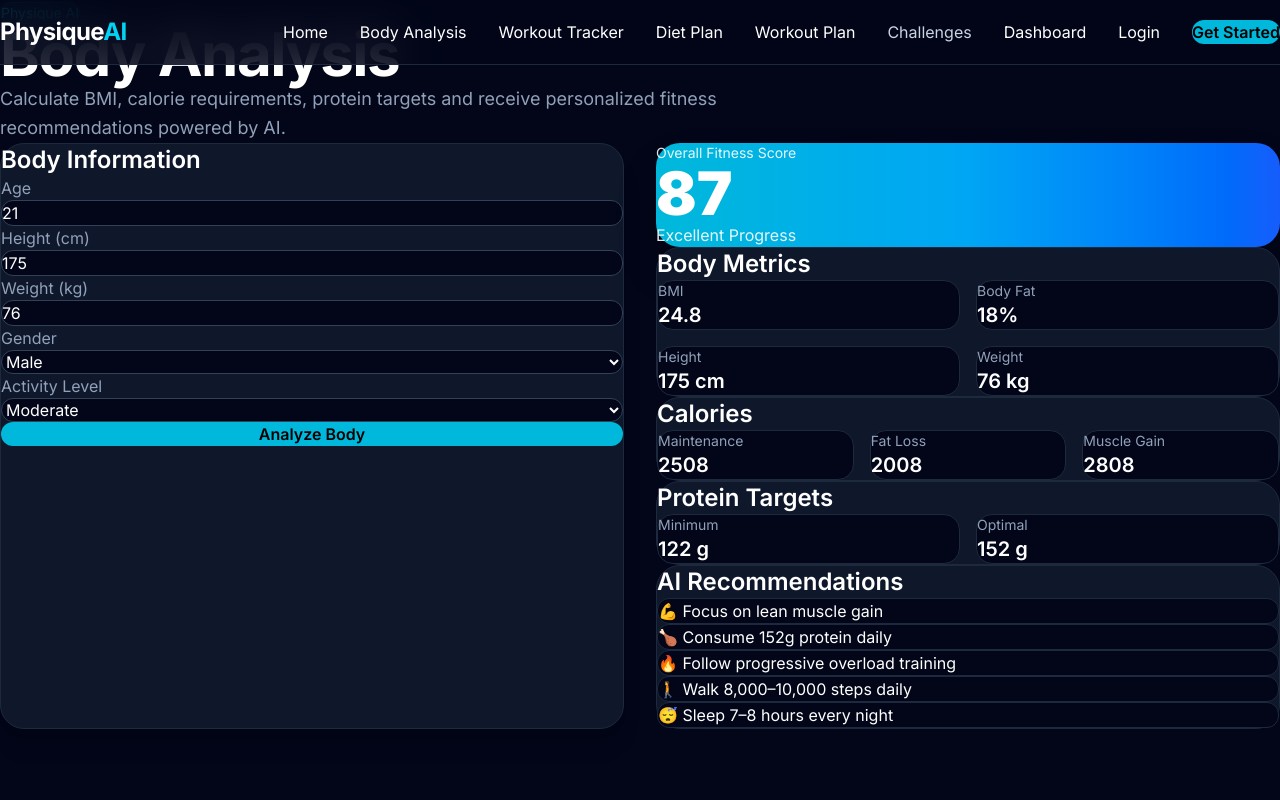
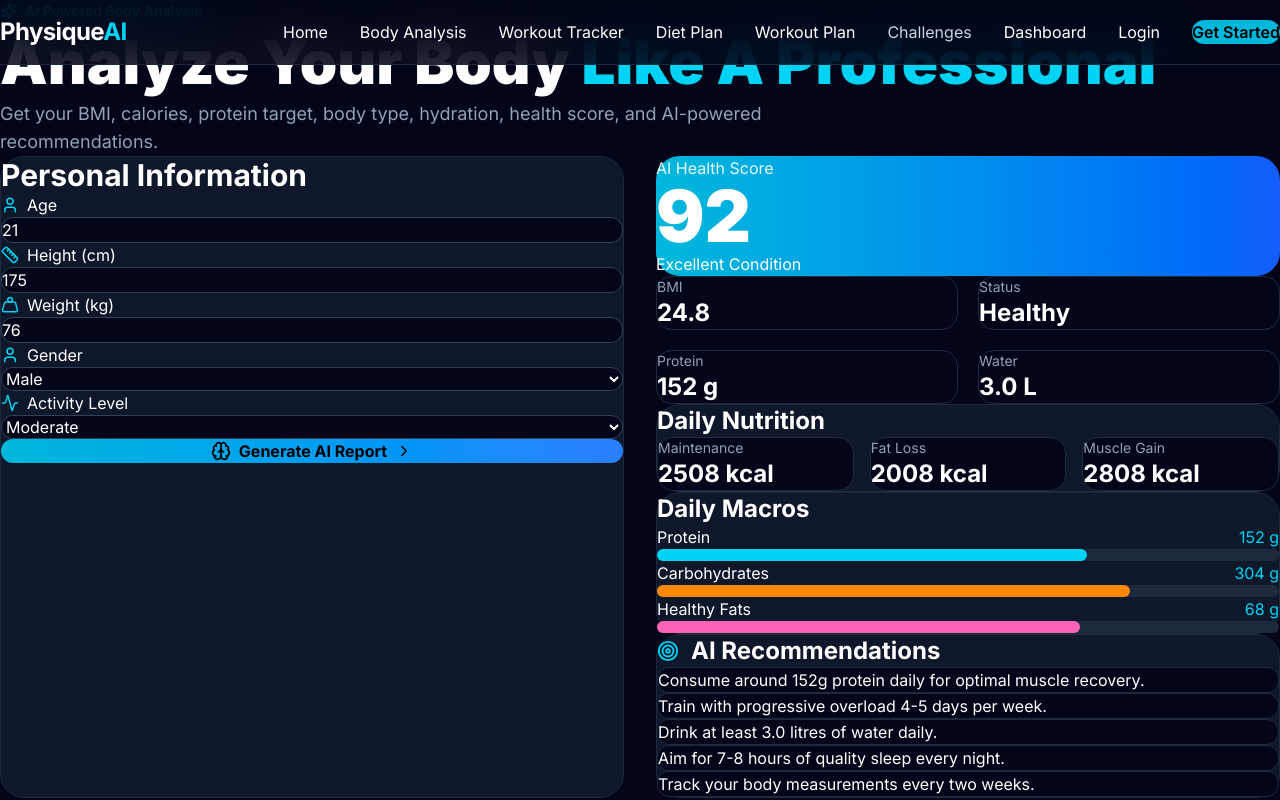
Before and after one commit to Mayuresh-Parbat/physique-ai, a React app in the folder frontend/: page /body-analysis in a window 1280 px wide. Built offline with nearby package versions, Linux system fonts and the light colour scheme; the HTML template or start-up script is replaced by a standard one.

Commit message:
Build Body Analysis

```diff
--- a/frontend/src/pages/BodyAnalysis.jsx
+++ b/frontend/src/pages/BodyAnalysis.jsx
@@ -1,5 +1,15 @@
 import { useState } from "react";
 import Navbar from "../components/Navbar";
+import {
+  User,
+  Ruler,
+  Weight,
+  Activity,
+  Brain,
+  Sparkles,
+  ChevronRight,
+  Target,
+} from "lucide-react";
 
 function BodyAnalysis() {
   const [age, setAge] = useState(21);
@@ -17,30 +27,66 @@ function BodyAnalysis() {
   const fatLossCalories = maintenanceCalories - 500;
   const muscleGainCalories = maintenanceCalories + 300;
 
-  const proteinMin = Math.round(weight * 1.6);
-  const proteinOptimal = Math.round(weight * 2);
+  const protein = Math.round(weight * 2);
+  const carbs = Math.round(weight * 4);
+  const fats = Math.round(weight * 0.9);
+  const water = (weight * 0.04).toFixed(1);
+
+  const healthScore =
+    bmi >= 18.5 && bmi <= 24.9 ? 92 : 78;
+
+  const bmiStatus =
+    bmi < 18.5
+      ? "Underweight"
+      : bmi < 25
+      ? "Healthy"
+      : bmi < 30
+      ? "Overweight"
+      : "Obese";
 
   return (
     <div className="min-h-screen bg-slate-950 text-white">
+
       <Navbar />
 
-      <div className="max-w-7xl mx-auto px-6 lg:px-8 pt-40 pb-16">
+      <main className="max-w-7xl mx-auto px-6 pt-36 pb-20">
 
-        {/* HEADER */}
+        {/* HERO */}
 
-        <div className="mb-12">
+        <div className="mb-14">
 
-          <div className="inline-flex items-center px-3 py-1 rounded-full bg-cyan-500/10 border border-cyan-500/20 text-cyan-400 text-sm mb-4">
-            Physique AI
+          <div className="inline-flex items-center gap-2 px-4 py-2 rounded-full border border-cyan-500/20 bg-cyan-500/10">
+
+            <Sparkles
+              className="text-cyan-400"
+              size={16}
+            />
+
+            <span className="text-cyan-400 font-semibold text-sm">
+              AI Powered Body Analysis
+            </span>
+
           </div>
 
-          <h1 className="text-5xl lg:text-6xl font-bold tracking-tight mb-4">
-            Body Analysis
+          <h1 className="text-6xl font-black mt-6 leading-tight">
+
+            Analyze Your Body
+
+            <span className="text-cyan-400">
+              {" "}Like A Professional
+            </span>
+
           </h1>
 
-          <p className="text-slate-400 text-lg max-w-3xl leading-relaxed">
-            Calculate BMI, calorie requirements, protein targets and receive
-            personalized fitness recommendations powered by AI.
+          <p className="text-slate-400 text-lg mt-6 max-w-3xl">
+
+            Get your BMI, calories,
+            protein target,
+            body type,
+            hydration,
+            health score,
+            and AI-powered recommendations.
+
           </p>
 
         </div>
@@ -49,55 +95,79 @@ function BodyAnalysis() {
 
           {/* LEFT PANEL */}
 
-          <div className="bg-slate-900 border border-slate-800 rounded-3xl p-8 shadow-xl">
+          <div className="bg-slate-900 border border-slate-800 rounded-3xl p-8">
 
-            <h2 className="text-2xl font-semibold mb-6">
-              Body Information
+            <h2 className="text-3xl font-bold mb-8">
+              Personal Information
             </h2>
 
-            <div className="space-y-5">
+            <div className="space-y-6">
 
               <InputField
+                icon={<User size={18} />}
                 label="Age"
                 value={age}
                 setValue={setAge}
               />
 
               <InputField
+                icon={<Ruler size={18} />}
                 label="Height (cm)"
                 value={height}
                 setValue={setHeight}
               />
 
               <InputField
+                icon={<Weight size={18} />}
                 label="Weight (kg)"
                 value={weight}
                 setValue={setWeight}
               />
 
               <div>
-                <label className="block mb-2 text-slate-400">
+
+                <label className="flex items-center gap-2 mb-3">
+
+                  <User
+                    size={18}
+                    className="text-cyan-400"
+                  />
+
                   Gender
+
                 </label>
 
                 <select
                   value={gender}
-                  onChange={(e) => setGender(e.target.value)}
+                  onChange={(e) =>
+                    setGender(e.target.value)
+                  }
                   className="w-full bg-slate-950 border border-slate-700 rounded-xl px-4 py-3"
                 >
                   <option>Male</option>
                   <option>Female</option>
                 </select>
+
               </div>
 
               <div>
-                <label className="block mb-2 text-slate-400">
+
+                <label className="flex items-center gap-2 mb-3">
+
+                  <Activity
+                    size={18}
+                    className="text-cyan-400"
+                  />
+
                   Activity Level
+
                 </label>
 
                 <select
                   value={activity}
-                  onChange={(e) => setActivity(e.target.value)}
+                  onChange={(e) =>
+                    setActivity(e.target.value)
+                  }
                   className="w-full bg-slate-950 border border-slate-700 rounded-xl px-4 py-3"
                 >
                   <option>Sedentary</option>
@@ -106,22 +176,19 @@ function BodyAnalysis() {
                   <option>Active</option>
                   <option>Very Active</option>
                 </select>
+
               </div>
 
               <button
-                className="
-                  w-full
-                  py-4
-                  rounded-xl
-                  bg-cyan-500
-                  text-black
-                  font-semibold
-                  hover:bg-cyan-400
-                  transition-all
-                  duration-300
-                "
+                className="w-full py-4 rounded-2xl bg-gradient-to-r from-cyan-500 to-blue-500 text-black font-bold flex items-center justify-center gap-2 hover:scale-[1.02] transition"
               >
-                Analyze Body
+
+                <Brain size={20} />
+
+                Generate AI Report
+
+                <ChevronRight size={18} />
+
               </button>
 
             </div>
@@ -132,122 +199,141 @@ function BodyAnalysis() {
 
           <div className="space-y-6">
 
-            {/* FITNESS SCORE */}
+            <div className="rounded-3xl bg-gradient-to-r from-cyan-500 to-blue-600 p-8">
 
-            <div className="bg-gradient-to-r from-cyan-500 via-sky-500 to-blue-600 rounded-3xl p-8 shadow-2xl">
-
-              <p className="text-sm opacity-90">
-                Overall Fitness Score
+              <p className="opacity-90">
+                AI Health Score
               </p>
 
-              <h2 className="text-6xl font-black mt-2">
-                87
+              <h2 className="text-7xl font-black mt-2">
+                {healthScore}
               </h2>
 
-              <p className="mt-2 opacity-90">
-                Excellent Progress
+              <p className="mt-3">
+                Excellent Condition
               </p>
 
             </div>
 
-            {/* BODY METRICS */}
+            <div className="grid grid-cols-2 gap-5">
 
-            <div className="bg-slate-900 border border-slate-800 rounded-3xl p-6">
+              <Metric
+                title="BMI"
+                value={bmi}
+              />
 
-              <h2 className="text-2xl font-semibold mb-4">
-                Body Metrics
-              </h2>
+              <Metric
+                title="Status"
+                value={bmiStatus}
+              />
 
-              <div className="grid grid-cols-2 gap-4">
+              <Metric
+                title="Protein"
+                value={`${protein} g`}
+              />
 
-                <Metric title="BMI" value={bmi} />
-                <Metric title="Body Fat" value="18%" />
-                <Metric title="Height" value={`${height} cm`} />
-                <Metric title="Weight" value={`${weight} kg`} />
-
-              </div>
+              <Metric
+                title="Water"
+                value={`${water} L`}
+              />
 
             </div>
 
-            {/* CALORIES */}
+                        <div className="bg-slate-900 border border-slate-800 rounded-3xl p-6">
 
-            <div className="bg-slate-900 border border-slate-800 rounded-3xl p-6">
-
-              <h2 className="text-2xl font-semibold mb-4">
-                Calories
+              <h2 className="text-2xl font-bold mb-6">
+                Daily Nutrition
               </h2>
 
               <div className="grid md:grid-cols-3 gap-4">
 
                 <Metric
                   title="Maintenance"
-                  value={`${maintenanceCalories}`}
+                  value={`${maintenanceCalories} kcal`}
                 />
 
                 <Metric
                   title="Fat Loss"
-                  value={`${fatLossCalories}`}
+                  value={`${fatLossCalories} kcal`}
                 />
 
                 <Metric
                   title="Muscle Gain"
-                  value={`${muscleGainCalories}`}
+                  value={`${muscleGainCalories} kcal`}
                 />
 
               </div>
 
             </div>
 
-            {/* PROTEIN */}
-
             <div className="bg-slate-900 border border-slate-800 rounded-3xl p-6">
 
-              <h2 className="text-2xl font-semibold mb-4">
-                Protein Targets
+              <h2 className="text-2xl font-bold mb-6">
+                Daily Macros
               </h2>
 
-              <div className="grid grid-cols-2 gap-4">
+              <div className="space-y-5">
 
-                <Metric
-                  title="Minimum"
-                  value={`${proteinMin} g`}
+                <MacroBar
+                  title="Protein"
+                  value={protein}
+                  max={220}
+                  color="bg-cyan-400"
                 />
 
-                <Metric
-                  title="Optimal"
-                  value={`${proteinOptimal} g`}
+                <MacroBar
+                  title="Carbohydrates"
+                  value={carbs}
+                  max={400}
+                  color="bg-orange-400"
+                />
+
+                <MacroBar
+                  title="Healthy Fats"
+                  value={fats}
+                  max={100}
+                  color="bg-pink-400"
                 />
 
               </div>
 
             </div>
 
-            {/* RECOMMENDATIONS */}
-
             <div className="bg-slate-900 border border-slate-800 rounded-3xl p-6">
 
-              <h2 className="text-2xl font-semibold mb-4">
-                AI Recommendations
-              </h2>
+              <div className="flex items-center gap-3 mb-6">
 
-              <div className="space-y-3">
+                <Target
+                  className="text-cyan-400"
+                  size={22}
+                />
 
-                <Recommendation text="💪 Focus on lean muscle gain" />
+                <h2 className="text-2xl font-bold">
+                  AI Recommendations
+                </h2>
+
+              </div>
+
+              <div className="space-y-4">
 
                 <Recommendation
-                  text={`🍗 Consume ${proteinOptimal}g protein daily`}
+                  text={`Consume around ${protein}g protein daily for optimal muscle recovery.`}
                 />
 
                 <Recommendation
-                  text="🔥 Follow progressive overload training"
+                  text="Train with progressive overload 4-5 days per week."
                 />
 
                 <Recommendation
-                  text="🚶 Walk 8,000–10,000 steps daily"
+                  text={`Drink at least ${water} litres of water daily.`}
                 />
 
                 <Recommendation
-                  text="😴 Sleep 7–8 hours every night"
+                  text="Aim for 7-8 hours of quality sleep every night."
+                />
+
+                <Recommendation
+                  text="Track your body measurements every two weeks."
                 />
 
               </div>
@@ -258,60 +344,128 @@ function BodyAnalysis() {
 
         </div>
 
-      </div>
+      </main>
+
     </div>
+
   );
 }
 
-function InputField({ label, value, setValue }) {
+function InputField({
+  icon,
+  label,
+  value,
+  setValue,
+}) {
   return (
+
     <div>
-      <label className="block mb-2 text-slate-400">
+
+      <label className="flex items-center gap-2 mb-3">
+
+        <span className="text-cyan-400">
+
+          {icon}
+
+        </span>
+
         {label}
+
       </label>
 
       <input
         type="number"
         value={value}
-        onChange={(e) => setValue(e.target.value)}
-        className="
-          w-full
-          bg-slate-950
-          border
-          border-slate-700
-          rounded-xl
-          px-4
-          py-3
-          outline-none
-          focus:border-cyan-500
-        "
+        onChange={(e) =>
+          setValue(Number(e.target.value))
+        }
+        className="w-full bg-slate-950 border border-slate-700 rounded-xl px-4 py-3 outline-none focus:border-cyan-400"
       />
+
     </div>
+
   );
 }
 
-function Metric({ title, value }) {
+function Metric({
+  title,
+  value,
+}) {
   return (
-    <div className="bg-slate-950 border border-slate-800 rounded-2xl p-5">
+
+    <div className="bg-slate-950 border border-slate-800 rounded-2xl p-5 hover:border-cyan-500 transition">
 
       <p className="text-slate-400 text-sm">
         {title}
       </p>
 
-      <h3 className="text-xl font-semibold mt-2">
+      <h3 className="text-2xl font-bold mt-2">
         {value}
       </h3>
 
     </div>
+
   );
 }
 
-function Recommendation({ text }) {
+function MacroBar({
+  title,
+  value,
+  max,
+  color,
+}) {
+
+  const percent = Math.min(
+    (value / max) * 100,
+    100
+  );
+
   return (
-    <div className="bg-slate-950 border border-slate-800 rounded-xl p-4">
-      {text}
+
+    <div>
+
+      <div className="flex justify-between mb-2">
+
+        <span>
+          {title}
+        </span>
+
+        <span className="text-cyan-400">
+          {value} g
+        </span>
+
+      </div>
+
+      <div className="h-3 rounded-full bg-slate-800">
+
+        <div
+          className={`h-3 rounded-full ${color}`}
+          style={{
+            width: `${percent}%`,
+          }}
+        />
+
+      </div>
+
     </div>
+
   );
 }
 
+function Recommendation({
+  text,
+}) {
+
+  return (
+
+    <div className="bg-slate-950 border border-slate-800 rounded-xl p-4 hover:border-cyan-500 transition">
+
+      {text}
+
+    </div>
+
+  );
+
+}
+
 export default BodyAnalysis;
```
